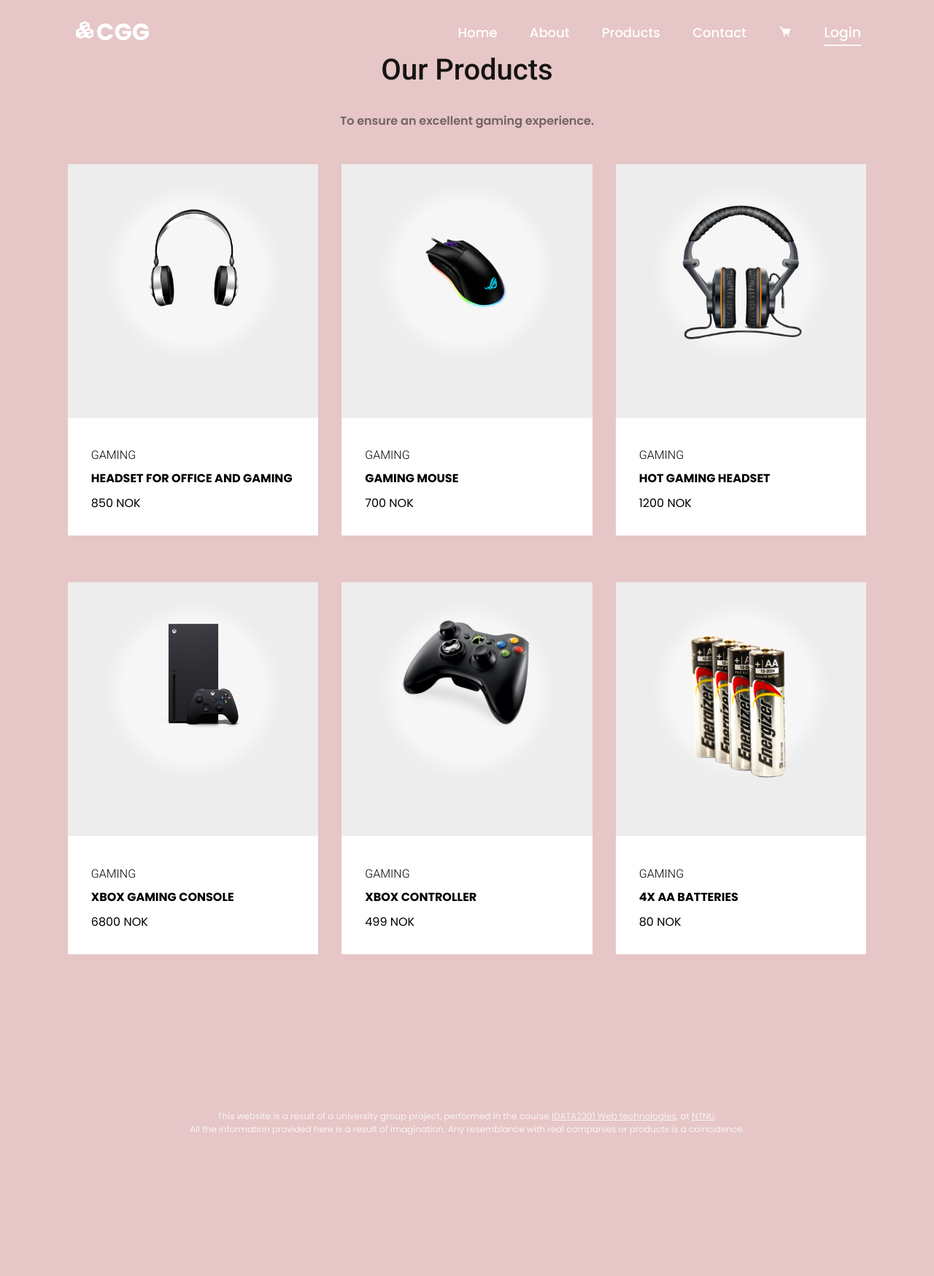
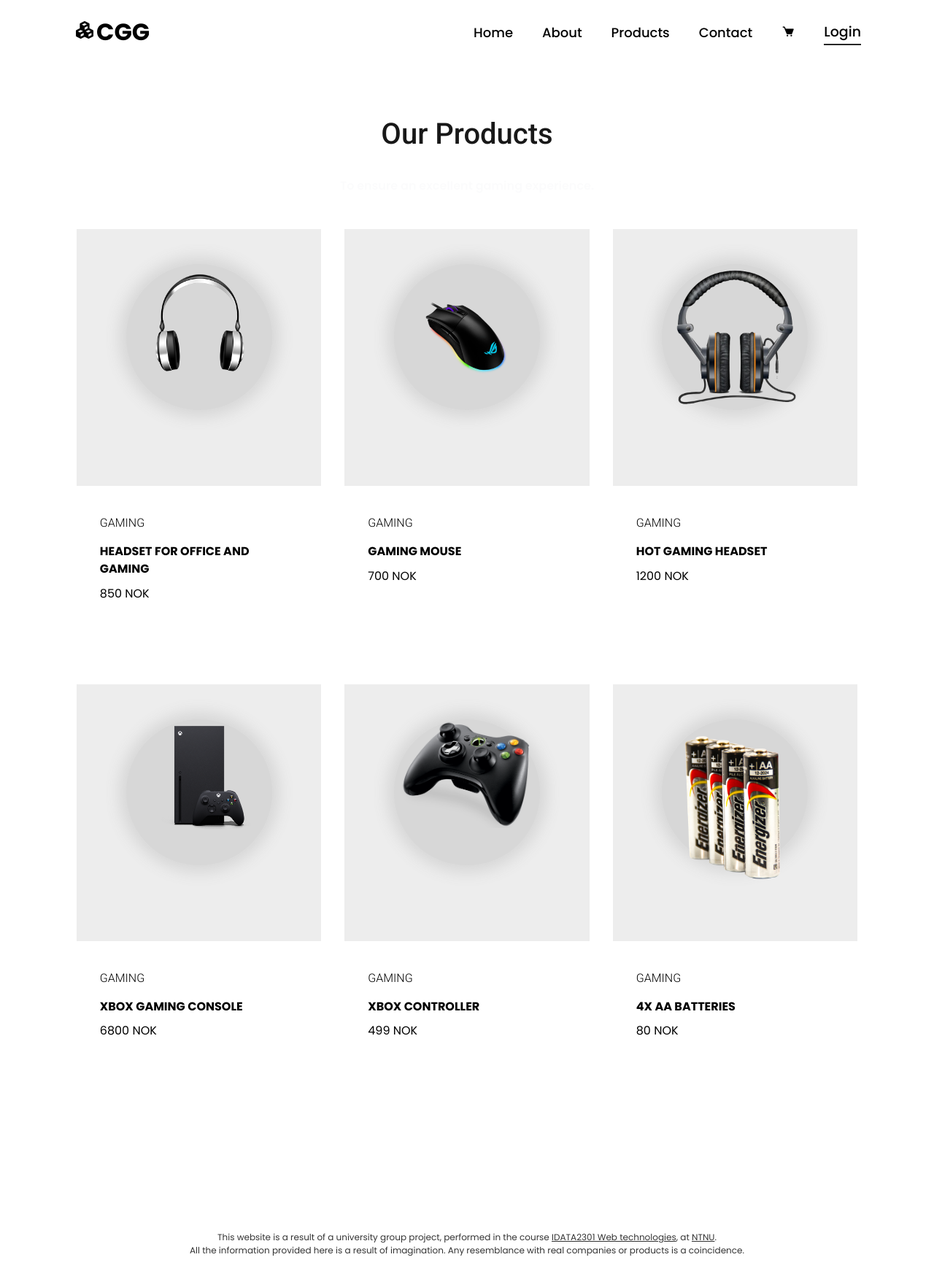
Before and after one commit to matste97/WebteknologiGruppe5, a PHP site: page /products.html in a window 1280 px wide. Shown: the whole page at 73% size. Before the commit the page ends 1555 px from the top, so only its background shows below. Run offline with PHP 8.4, Linux system fonts and the light colour scheme.

Commit message:
FIxed colors and fonts
just some small changes

```diff
--- a/Website/checkout.html
+++ b/Website/checkout.html
@@ -8,6 +8,8 @@
     <title>Cyperpunk Gaming Gear | Shopping cart</title>
     <link rel="stylesheet" href="style.css">
     <link href='https://unpkg.com/boxicons@2.1.4/css/boxicons.min.css' rel='stylesheet'>
+    <link href="https://cdn.jsdelivr.net/npm/bootstrap@5.3.0-alpha3/dist/css/bootstrap.min.css" rel="stylesheet">
+    <link rel="stylesheet" href="new.css">
 </head>
 
 <body>
@@ -20,7 +22,7 @@
             <a href="about.html">About</a>
             <a href="products.html">Products</a>
             <a href="contact.html">Contact</a>
-            <a href="#"><i class='bx bxs-cart'></i></a>
+            <a href="checkout.html"><i class='bx bxs-cart'></i></a>
             <button class="btnLogin-popup">Login</button>
         </nav>
     </header>
--- a/Website/contact.html
+++ b/Website/contact.html
@@ -8,6 +8,8 @@
     <title>Cyperpunk Gaming Gear | Contact us</title>
     <link rel="stylesheet" href="style.css">
     <link href='https://unpkg.com/boxicons@2.1.4/css/boxicons.min.css' rel='stylesheet'>
+    <link href="https://cdn.jsdelivr.net/npm/bootstrap@5.3.0-alpha3/dist/css/bootstrap.min.css" rel="stylesheet">
+    <link rel="stylesheet" href="new.css">
 </head>
 
 <body>
@@ -20,7 +22,7 @@
         <a href="about.html">About</a>
         <a href="products.html">Products</a>
         <a href="contact.html">Contact</a>
-        <a href="#"><i class='bx bxs-cart'></i></a>
+        <a href="checkout.html"><i class='bx bxs-cart'></i></a>
         <button class="btnLogin-popup">Login</button>
     </nav>
 </header>
--- a/Website/index.html
+++ b/Website/index.html
@@ -22,7 +22,7 @@
             <a href="about.html">About</a>
             <a href="products.html">Products</a>
             <a href="contact.html">Contact</a>
-            <a href="#"><i class='bx bxs-cart'></i></a>
+            <a href="checkout.html"><i class='bx bxs-cart'></i></a>
             <button class="btnLogin-popup">Login</button>
         </nav>
     </header>
--- a/Website/new.css
+++ b/Website/new.css
@@ -1,9 +1,9 @@
 /* adding plain color for header and all elements */
 header a{
-    color: black !important;
+    color: black;
 }
 *{
-    color: black !important;
+    color: black;
 }
 /* header, footer{
     background-color:# !important; -- Find background color that suits the page.
--- a/Website/product.css
+++ b/Website/product.css
@@ -1,9 +1,9 @@
 @import url('https://fonts.googleapis.com/css2?family=Quicksand:wght@300;400;500;600;700&family=Roboto:wght@300;400;500;700;900&display=swap');
 
 :root{
-    --white-light: rgba(255, 255, 255, 0.5);
+    --white-light: #D7D7D7;
     --alice-blue: #f8f9fa;
-    --pink: #e6c6c6;
+    --green: #85E6BA;
     --gray: #ededed;
 }
 *{
@@ -12,7 +12,7 @@
     box-sizing: border-box;
 }
 body{
-    background: #e6c6c6;
+    background: white;
     font-family: 'Poppins', sans-serif;
 }
 
@@ -22,7 +22,7 @@
     display: block;
 }
 .container{
-    background-color: #e6c6c6;
+    background-color: white;
     width: 88vw;
     margin: 0 auto;
 }
@@ -59,7 +59,7 @@
 
 /* product section */
 .products{
-    background: #e6c6c6;
+    background: white;
     padding: 3.2rem 0;
 }
 .products .text-light{
@@ -108,13 +108,13 @@
     color: white;
 }
 .btn-cart:hover{
-    background: var(--pink);
+    background: var(--green);
 }
 .btn-buy{
     background: white;
 }
 .btn-buy:hover{
-    background: var(--pink);
+    background: var(--green);
     color: #fff;
 }
 .product-info{
@@ -127,7 +127,7 @@
     align-items: center;
 }
 .rating span{
-    color: var(--pink);
+    color: var(--green);
 }
 .product-name{
     color: black;
@@ -149,13 +149,13 @@
     transform: scale(1.1);
 }
 .product:hover .product-img{
-    background: var(--pink);
+    background: var(--green);
 }
 .product:hover .product-btns{
     opacity: 1;
 }
 .off-info .sm-title{
-    background: var(--pink);
+    background: var(--green);
     color: white;
     display: inline-block;
     padding: 0.5rem;
@@ -193,7 +193,7 @@
     font-family: inherit;
 }
 .btn-dark:hover{
-    background: var(--pink);
+    background: var(--green);
 }
 
 
--- a/Website/products.html
+++ b/Website/products.html
@@ -8,6 +8,8 @@
     <title>Cyperpunk Gaming Gear | Products</title>
     <link rel="stylesheet" href="style.css">
     <link href='https://unpkg.com/boxicons@2.1.4/css/boxicons.min.css' rel='stylesheet'>
+    <link href="https://cdn.jsdelivr.net/npm/bootstrap@5.3.0-alpha3/dist/css/bootstrap.min.css" rel="stylesheet">
+    <link rel="stylesheet" href="new.css">
 </head>
 
 <body>
@@ -253,6 +255,7 @@
                 </form>
             </div>
         </div>
+    </div>
 
     </section>
 
--- a/Website/style.css
+++ b/Website/style.css
@@ -12,7 +12,7 @@
 }
 
 .header {
-    position: fixed;
+    position: relative;
     top: 0;
     left: 0;
     width: 100%;
@@ -37,7 +37,7 @@
 
 .logo {
     font-size: 32px;
-    color: #fff;
+    color: black;
     text-decoration: none;
     font-weight: 700;
     pointer-events: none;
@@ -45,7 +45,7 @@
 
 .navbar a {
     font-size: 18px;
-    color: #fff;
+    color: black;
     text-decoration: none;
     font-weight: 500;
     margin-right: 40px;
@@ -81,7 +81,7 @@
     border: none;
     outline: none;
     font-size: 19px;
-    color: #fff;
+    color: black;
     font-weight: 500;
     cursor: pointer;
 }
@@ -93,7 +93,7 @@
     bottom: -4px;
     width: 100%;
     height: 2px;
-    background: #fff;
+    background: black;
     opacity: .85;
 }
 
@@ -321,8 +321,9 @@
 }
 
 footer {
+    position: relative;
     font-size: 12px;
-    color: white;
+    color: black;
     opacity: 0.8;
     text-align: center;
     padding: 10px;
```
Also changed, not shown: other parts of Website/style.css (+15 -15 lines), Website/about.html (+6 -3 lines), Website/contact.css (+4 -3 lines).
